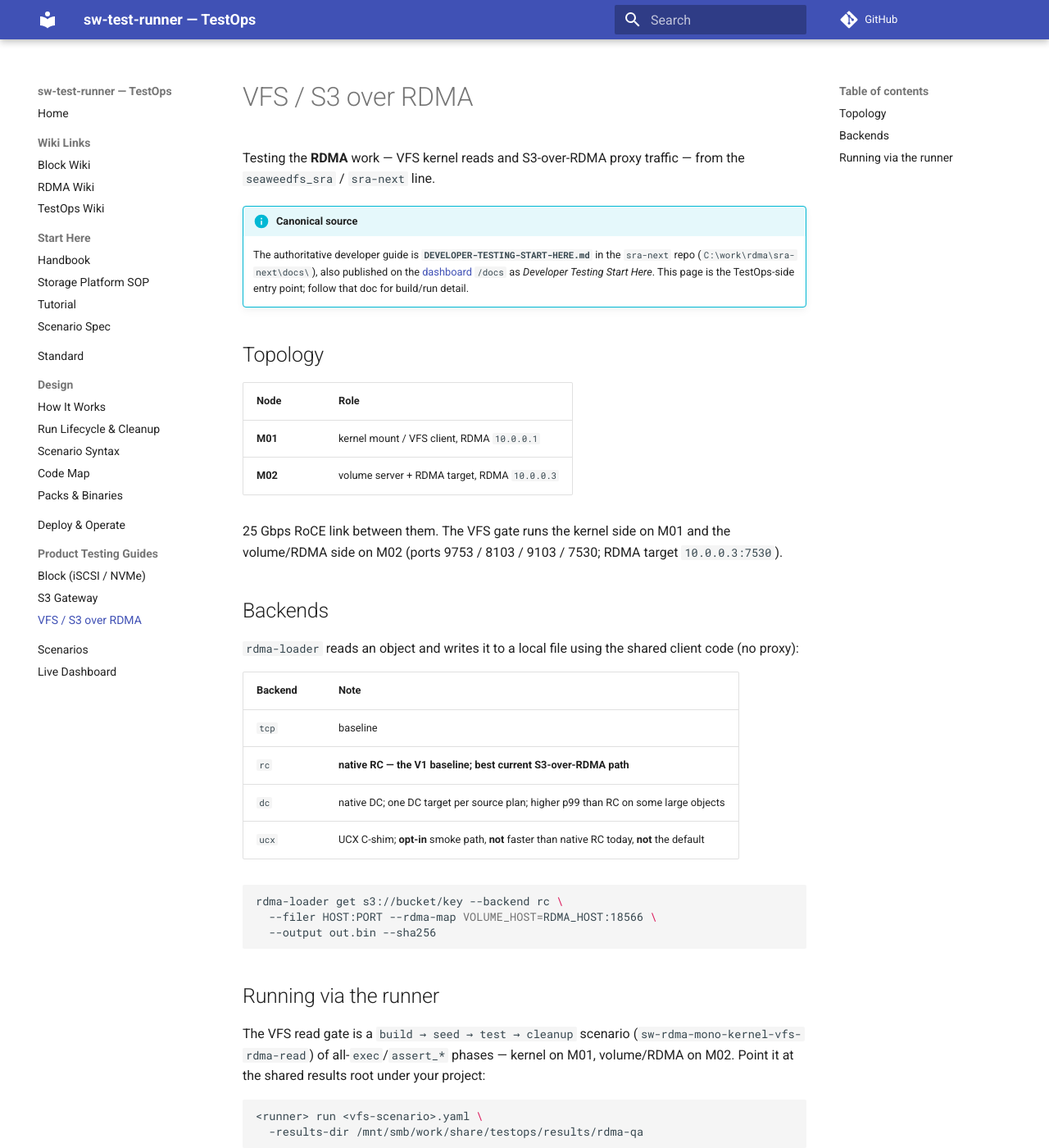
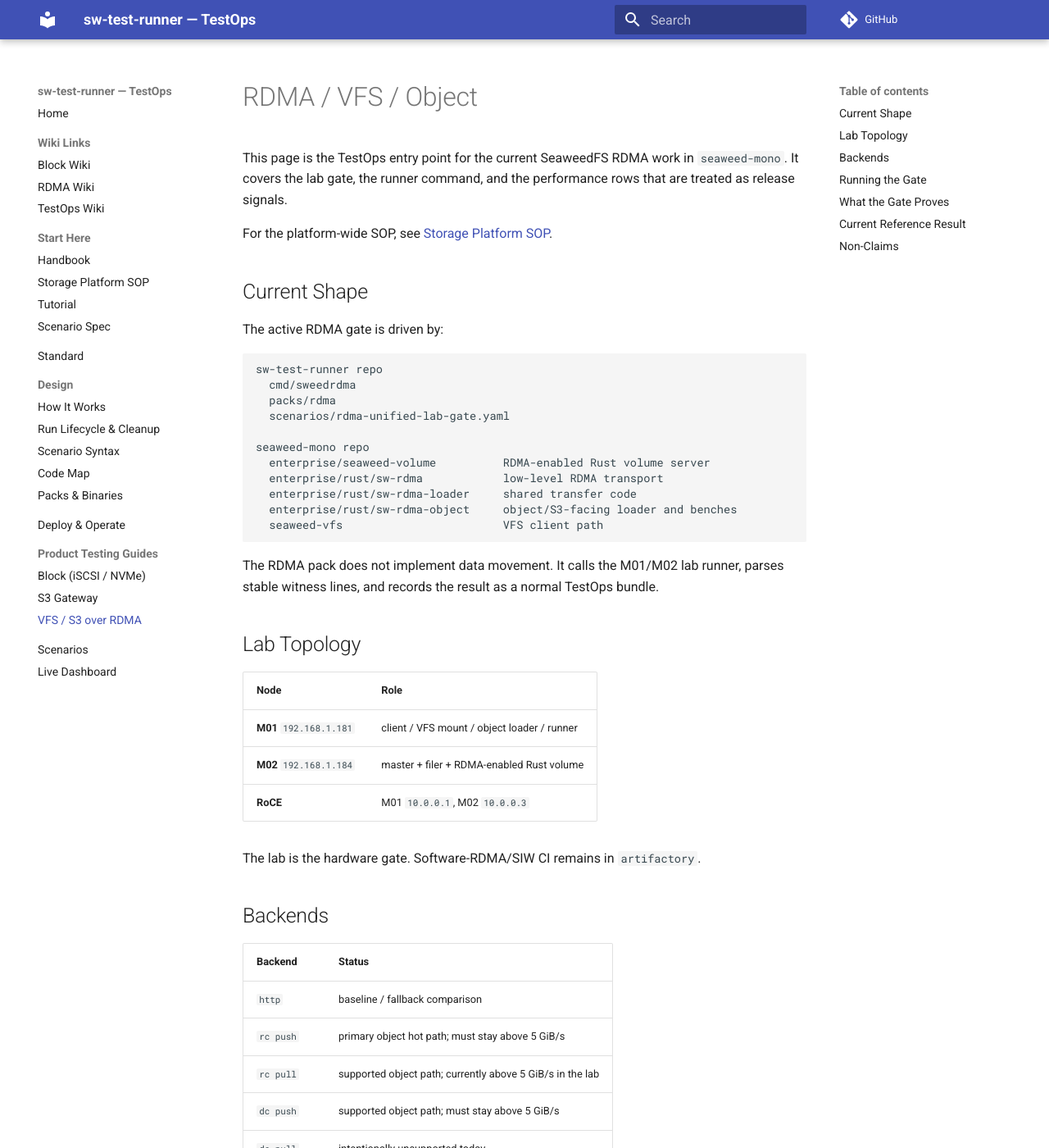
Before and after one commit to pingqiu/sw-test-runner, an MkDocs documentation site: the page built from docs/wiki/guides/rdma.md, in a window 1280 px wide and 1400 px high. Shown: the whole window at 82% size. Built offline with MkDocs 1.6.1 and Material for MkDocs 9.7.7, drawn with Linux system fonts in a browser that asks for light colours; comment, search, counter and statistics services are not loaded; some of the changed text lies outside the part shown.

Commit message:
docs: refresh RDMA TestOps guide

````diff
--- a/docs/wiki/guides/rdma.md
+++ b/docs/wiki/guides/rdma.md
@@ -1,54 +1,135 @@
-# VFS / S3 over RDMA
+# RDMA / VFS / Object
 
-Testing the **RDMA** work — VFS kernel reads and S3-over-RDMA proxy traffic —
-from the `seaweedfs_sra` / `sra-next` line.
+This page is the TestOps entry point for the current SeaweedFS RDMA work in
+`seaweed-mono`. It covers the lab gate, the runner command, and the performance
+rows that are treated as release signals.
 
-!!! info "Canonical source"
-    The authoritative developer guide is **`DEVELOPER-TESTING-START-HERE.md`** in
-    the `sra-next` repo (`C:\work\rdma\sra-next\docs\`), also published on the
-    [dashboard](../dashboard.md) `/docs` as *Developer Testing Start Here*. This
-    page is the TestOps-side entry point; follow that doc for build/run detail.
+For the platform-wide SOP, see [Storage Platform SOP](../../storage-testops-platform.md).
 
-## Topology
+## Current Shape
+
+The active RDMA gate is driven by:
+
+```text
+sw-test-runner repo
+  cmd/sweedrdma
+  packs/rdma
+  scenarios/rdma-unified-lab-gate.yaml
+
+seaweed-mono repo
+  enterprise/seaweed-volume          RDMA-enabled Rust volume server
+  enterprise/rust/sw-rdma            low-level RDMA transport
+  enterprise/rust/sw-rdma-loader     shared transfer code
+  enterprise/rust/sw-rdma-object     object/S3-facing loader and benches
+  seaweed-vfs                        VFS client path
+```
+
+The RDMA pack does not implement data movement. It calls the M01/M02 lab runner,
+parses stable witness lines, and records the result as a normal TestOps bundle.
+
+## Lab Topology
 
 | Node | Role |
-|---|---|
-| **M01** | kernel mount / VFS client, RDMA `10.0.0.1` |
-| **M02** | volume server + RDMA target, RDMA `10.0.0.3` |
+| --- | --- |
+| **M01** `192.168.1.181` | client / VFS mount / object loader / runner |
+| **M02** `192.168.1.184` | master + filer + RDMA-enabled Rust volume |
+| **RoCE** | M01 `10.0.0.1`, M02 `10.0.0.3` |
 
-25 Gbps RoCE link between them. The VFS gate runs the kernel side on M01 and the
-volume/RDMA side on M02 (ports 9753 / 8103 / 9103 / 7530; RDMA target
-`10.0.0.3:7530`).
+The lab is the hardware gate. Software-RDMA/SIW CI remains in `artifactory`.
 
 ## Backends
 
-`rdma-loader` reads an object and writes it to a local file using the shared
-client code (no proxy):
+| Backend | Status |
+| --- | --- |
+| `http` | baseline / fallback comparison |
+| `rc push` | primary object hot path; must stay above 5 GiB/s |
+| `rc pull` | supported object path; currently above 5 GiB/s in the lab |
+| `dc push` | supported object path; must stay above 5 GiB/s |
+| `dc pull` | intentionally unsupported today |
+| `ucx` | not part of the current release gate |
 
-| Backend | Note |
-|---|---|
-| `tcp` | baseline |
-| `rc` | **native RC — the V1 baseline; best current S3-over-RDMA path** |
-| `dc` | native DC; one DC target per source plan; higher p99 than RC on some large objects |
-| `ucx` | UCX C-shim; **opt-in** smoke path, **not** faster than native RC today, **not** the default |
+Do not read `dc pull = unsupported` as a failure. It is a future matrix row.
+The current production-candidate rows are RC push, RC pull, and DC push.
+
+## Running the Gate
+
+From this repo:
 
 ```bash
-rdma-loader get s3://bucket/key --backend rc \
-  --filer HOST:PORT --rdma-map VOLUME_HOST=RDMA_HOST:18566 \
-  --output out.bin --sha256
+sweedrdma validate scenarios/rdma-unified-lab-gate.yaml
+
+sweedrdma run scenarios/rdma-unified-lab-gate.yaml \
+  -env mono_ref=main \
+  -meta project=rdma \
+  -meta run_by=$USER
 ```
 
-## Running via the runner
-
-The VFS read gate is a `build → seed → test → cleanup` scenario
-(`sw-rdma-mono-kernel-vfs-rdma-read`) of all-`exec`/`assert_*` phases — kernel on
-M01, volume/RDMA on M02. Point it at the shared results root under your project:
+For a feature branch:
 
 ```bash
-<runner> run <vfs-scenario>.yaml \
-  -results-dir /mnt/smb/work/share/testops/results/rdma-qa
+sweedrdma run scenarios/rdma-unified-lab-gate.yaml \
+  -env mono_ref=rdma/lab-gate-runner-tools \
+  -meta project=rdma \
+  -meta run_by=$USER
 ```
 
-!!! warning "Don't over-claim"
-    Per the canonical doc: UCX is **not** the default backend and **not** faster
-    than native RC; `sra-volume` is **not** the upstream SeaweedFS Rust volume.
+The scenario writes a standard TestOps bundle under `results/` unless
+`-results-dir` is overridden.
+
+## What the Gate Proves
+
+The unified gate checks:
+
+- one RDMA-enabled Rust volume server;
+- object upload/read-back correctness;
+- object to VFS read parity;
+- VFS write then fresh remount read-back;
+- object hot-path benchmark;
+- proxy/coordinator style object GET matrix;
+- S3 loader matrix with explicit source/destination fields;
+- VFS read matrix for HTTP, RC1, RC4, RC8, RC16;
+- commit witness on M02;
+- no silent fallback in RDMA rows.
+
+The loader matrix uses stable row language:
+
+```text
+op=read|write
+backend=http|rc|dc
+direction=pull|push
+source=object-chunks|client-buffer
+destination=file|object-chunk
+status=PASS|UNSUPPORTED|FAIL
+```
+
+## Current Reference Result
+
+Latest accepted TestOps run:
+
+```text
+run bundle: results/rdma-platform-smoke/20260629-152417-b7e9
+mono sha:   1fb9be830695b8e97c3dc8380389695f0a6cb961
+```
+
+Observed rows:
+
+| Row | Result |
+| --- | ---: |
+| object RC push | `11648.1 MiB/s` |
+| object RC pull | `5504.9 MiB/s` |
+| object DC push | `9756.1 MiB/s` |
+| object bench | `11377.1 MiB/s` |
+| VFS RC4 read | `453.90 MiB/s` |
+| VFS write latest | `204.15 MiB/s` |
+| loader rows | `9` |
+
+Object numbers are the current high-performance signal. VFS numbers are
+correctness and path-health signals; they are still limited by the VFS/kernel
+path and should not be compared directly to object hot-path throughput.
+
+## Non-Claims
+
+- This page does not claim UCX is a current release path.
+- This page does not claim VFS reaches raw RoCE bandwidth.
+- This page does not claim DC pull is implemented.
+- This page does not replace the mono PR gate; it documents how TestOps runs it.
````
